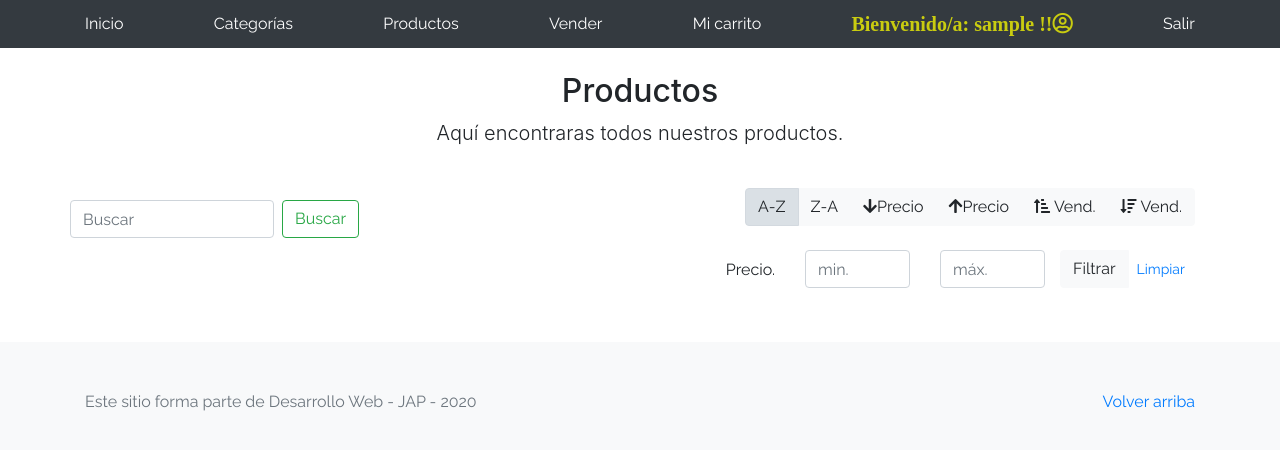
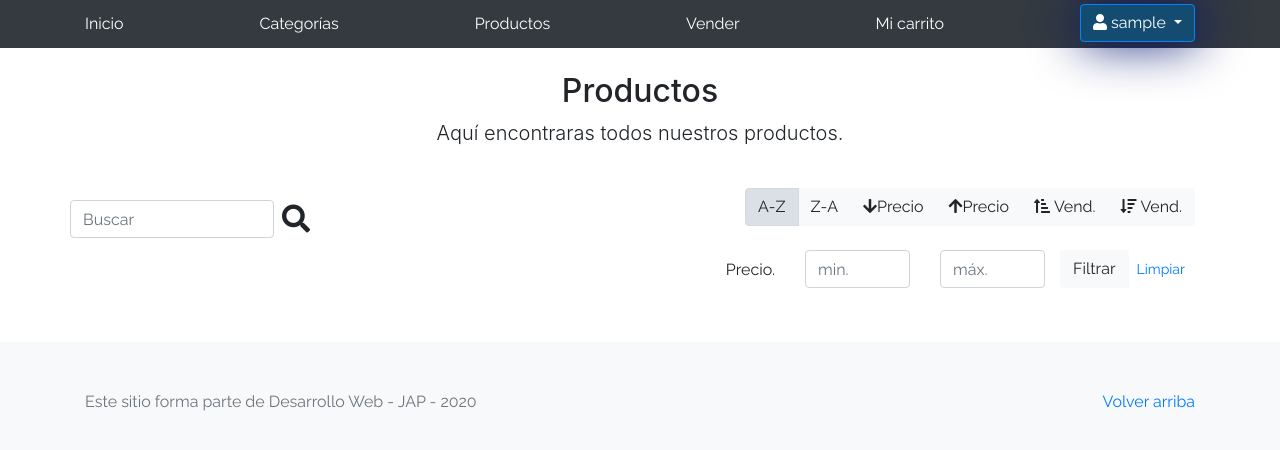
Before and after one commit to Matustylee/Jap_repository, a plain HTML site: page products.html in a window 1280 px wide. Drawn offline with Linux system fonts and the light colour scheme; no server answers; sample sign-in values are in the browser's storage.

Commit message:
Cambios Usuario ingresado

```diff
--- a/css/styles.css
+++ b/css/styles.css
@@ -155,3 +155,13 @@ h6{
   font-weight: bold;
   color: rgb(201, 204, 16);
 }
+
+
+
+
+#dropdownMenuLink{
+  background:rgba(16, 78, 119, 0.904) ;
+    box-shadow: 1px 1px 50px rgb(2, 18, 107);
+   border-color: #0087F7;
+
+}
--- a/js/my-profile.js
+++ b/js/my-profile.js
@@ -1,16 +1,24 @@
 //Función que se ejecuta una vez que se haya lanzado el evento de
 //que el documento se encuentra cargado, es decir, se encuentran todos los
 //elementos HTML presentes.
-
+const perfilUser = document.getElementById('saludo');
 document.addEventListener("DOMContentLoaded", function (e) {
     var url = "../jap_repository/index.html"
    if(localStorage.getItem('userName') == null){
      alert("Debe iniciar sesion para continuar");
      window.location.href = url;
-   }else{ document.getElementById('saludo').innerHTML = "<h6>Bienvenido/a: " + localStorage.getItem('userName') + " !!<i class='far fa-user-circle' style='font-size:21px'></i> </h6>";}
+   }else{ perfilUser.innerHTML =
+   `<a class="btn btn-secondary dropdown-toggle" href="#" role="button" id="dropdownMenuLink" data-toggle="dropdown" aria-haspopup="true" aria-expanded="false"><i class="fa fa-user"></i> `
+   + localStorage.getItem('userName') +
+  `  </a><div class="dropdown-menu" aria-labelledby="dropdownMenuLink">
+    <a class="dropdown-item" href="my-profile.html"><i class='far fa-id-card'></i> Mi Perfil</a>
+     <div class="dropdown-divider"></div>
+  <a class="dropdown-item" id="exit" href="../jap_repository/index.html">Cerrar Sesion</a>
+
+</div>`;}
 });
 
-//document.getElementById('saludo').innerHTML = "Hola, " + localStorage.getItem('userName')+"!!";}
+
 
 
 document.getElementById("exit").addEventListener("click", function(){
--- a/products.html
+++ b/products.html
@@ -22,8 +22,7 @@
         <a class="py-2 d-none d-md-inline-block" href="products.html">Productos</a>
         <a class="py-2 d-none d-md-inline-block" href="sell.html">Vender</a>
         <a class="py-2 d-none d-md-inline-block" href="cart.html">Mi carrito</a>
-        <a class="py-2 d-none d-md-inline-block" id="saludo" href="my-profile.html"></a>
-        <a class="py-2 d-none d-md-inline-block" id="exit" href="../jap_repository/index.html">Salir</a>
+        <div class="dropdown" id="saludo" ></div>
       </div>
     </nav>
       <main role="main" class="pb-5">
@@ -34,10 +33,10 @@
         <div class="container">
 
             <div class="row">
-            <form class="form-inline">
-              <input class="form-control mr-sm-2" type="search" id="searchbar" placeholder="Buscar" aria-label="Search">
-              <button class="btn btn-outline-success my-2 my-sm-0" onclick="displayProduct(filterProducts)" type="submit">Buscar</button>
-            </form>
+              <form class="form-inline">
+                <input class="form-control mr-sm-2" type="search" id="searchbar" placeholder="Buscar" aria-label="Search" >
+                <i class="fa fa-search" style="font-size:28px"></i>
+              </form>
                 <div class="col text-right">
                     <div class="btn-group btn-group-toggle mb-4" data-toggle="buttons">
 
```
Also changed, not shown: cart.html (+1 -2 lines), categories.html (+1 -2 lines), category-info.html (+1 -2 lines), home.html (+2 -2 lines), my-profile.html (+1 -2 lines), product-info.html (+1 -2 lines), sell.html (+1 -2 lines), js/searchbar.js (line endings or trailing spaces).
